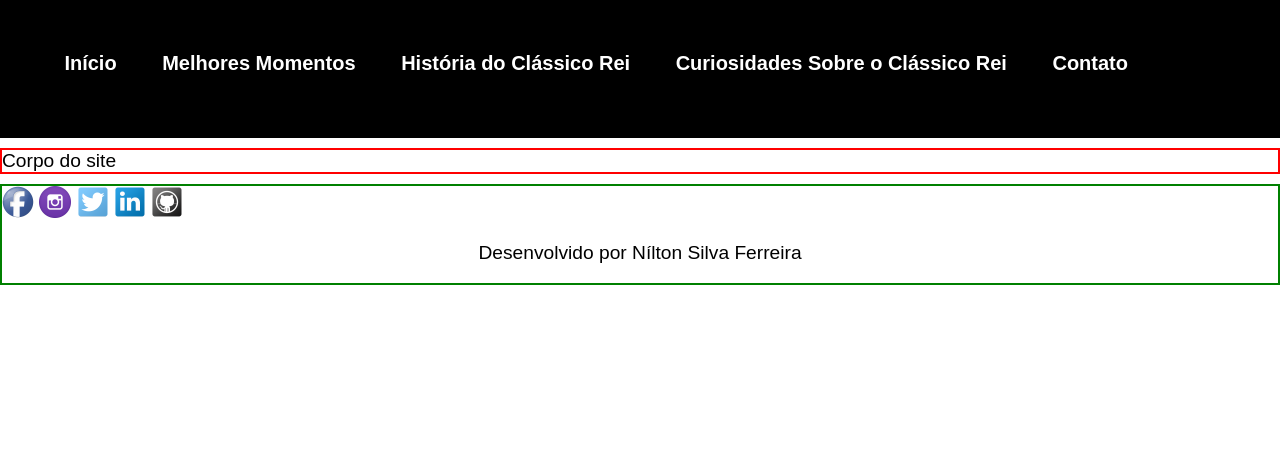
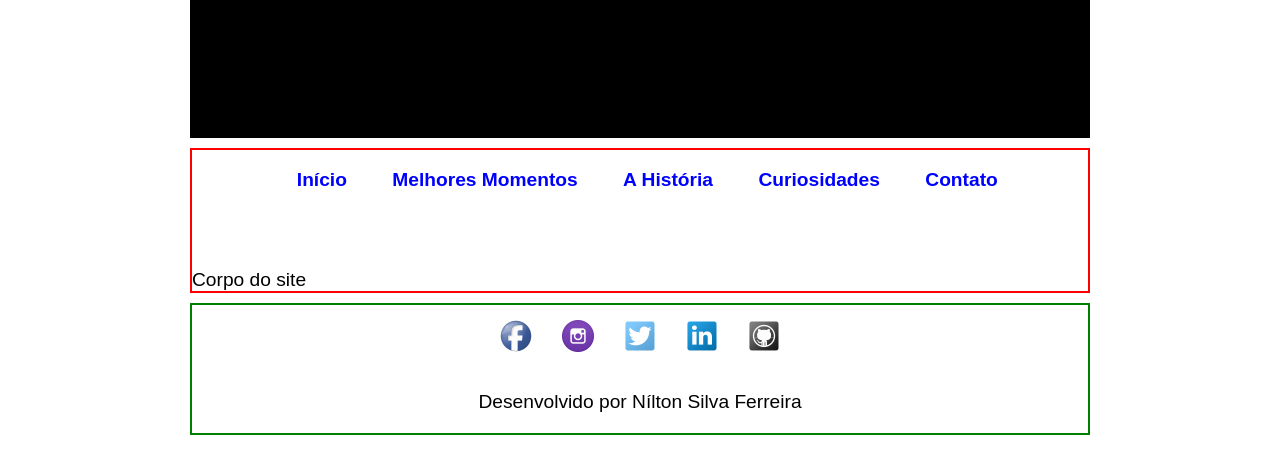
Before and after one commit to NiltonSilva/fortaleza-ceara-eterno, a plain HTML site: page index.html in a window 1280 px wide. Drawn offline with Linux system fonts and the light colour scheme.

Commit message:
Configuração do radapé

```diff
--- a/estilo.css
+++ b/estilo.css
@@ -1,8 +1,11 @@
 body {
   margin: 0px;
   padding: 0px;
+  box-sizing: border-box;
   font-size: 1.2rem;
   font-family: Arial, Helvetica, sans-serif;
+  max-width: 900px;
+  margin: auto;
 }
 
 /**********************************************/
@@ -22,18 +25,21 @@ header {
 
 #menu-principal {
   width: 90%;
-    color: white;
+  color: orange;
+  margin: 0px auto;
+  height: 100px;
+  padding: 0;
 }
 
 #menu-principal a {
   text-decoration: none;
-    color: white;
+  color: blue;
   font-weight: bold;
 }
 
 ul li {
   list-style: none;
-    display: inline-block;
+  display: inline;
   padding: 20px 20px 20px 20px;
 }
 
@@ -47,7 +53,7 @@ ul li {
 /******* CONFIGURAÇÃO DO CORPO DO SITE ********/
 /**********************************************/
 /**********************************************/
-.corpo {
+main {
   border: 2px solid red;
   margin-bottom: 10px;
 }
@@ -61,8 +67,12 @@ footer {
   border: 2px solid green;
 }
 
-#desenvolvido{
-    margin: auto;
+#desenvolvido,
+#redes-sociais {
   display: flex;
   justify-content: center;
 }
+
+#redes-sociais a img {
+  margin: 15px;
+}
--- a/index.html
+++ b/index.html
@@ -4,12 +4,17 @@
     <meta charset="UTF-8">
     <meta http-equiv="X-UA-Compatible" content="IE=edge">
     <meta name="viewport" content="width=device-width, initial-scale=1.0">
-    <link rel="stylesheet" href="estilo.css">
+    <link rel="stylesheet" type="text/css" href="estilo.css">
     <title>clássico Rei Eterno - Home</title>
 </head>
 <body>
     <header> <!-- Início do cabeçalho -->
         <div>
+
+        </div>
+    </header> <!-- Final do cabeçalho -->
+
+    <main>
         <nav id="menu-principal">
             <ul>
                 <li>
@@ -19,30 +24,32 @@
                     <a href="melhores-momentos.html">Melhores Momentos</a>
                 </li>
                 <li>
-                        <a href="historia.html">História do Clássico Rei</a>
+                    <a href="historia.html">A História</a>
                 </li>
                 <li>
-                        <a href="curiosidades.html">Curiosidades Sobre o Clássico Rei</a>
+                    <a href="curiosidades.html">Curiosidades</a>
                 </li>
                 <li>
                     <a href="contato.html">Contato</a>
                 </li>
             </ul>
         </nav>
-        </div>
-    </header> <!-- Final do cabeçalho -->
-
         <div class="corpo"> <!-- Início do corpo -->
             Corpo do site
         </div> <!-- Final do corpo -->
+    </main>
+
+    <aside> <!-- Início da área de informações na lateral -->
+
+    </aside> <!-- Fim da área de informações na lateral -->
 
     <footer> <!-- Início do rodapé -->
         <div id="redes-sociais">
-            <a href=""><img src="./imagens/facebook-icon.png" alt="Ícone Facebook" title="Facebook"></a>
-            <a href=""><img src="./imagens/instagram-icon.png" alt="Ícone Instagram" title="Instagram"></a>
-            <a href=""><img src="./imagens/Twitter-icon.png" alt="Ícone Twitter" title="Twitter"></a>
-            <a href=""><img src="./imagens/Linkedin-icon.png" alt="Ícone Linkedin" title="Linkedin"></a>
-            <a href=""><img src="./imagens/Github-icon.png" alt="Ícone GitHub" title="GitBug"></a>
+            <a href="https://www.facebook.com/nilton.silva.56"><img src="./imagens/facebook-icon.png" alt="Ícone Facebook" title="Facebook"></a>
+            <a href="https://www.instagram.com/niltinsf/"><img src="./imagens/instagram-icon.png" alt="Ícone Instagram" title="Instagram"></a>
+            <a href="https://twitter.com/NiltinSFerreira"><img src="./imagens/Twitter-icon.png" alt="Ícone Twitter" title="Twitter"></a>
+            <a href="https://www.linkedin.com/in/niltonsf/"><img src="./imagens/Linkedin-icon.png" alt="Ícone Linkedin" title="Linkedin"></a>
+            <a href="https://github.com/NiltonSilva"><img src="./imagens/Github-icon.png" alt="Ícone GitHub" title="GitBug"></a>
         </div>
         <div id="desenvolvido">
             <p>Desenvolvido por Nílton Silva Ferreira</p>
```
Lines whose indentation alone changed are shown as unchanged.
